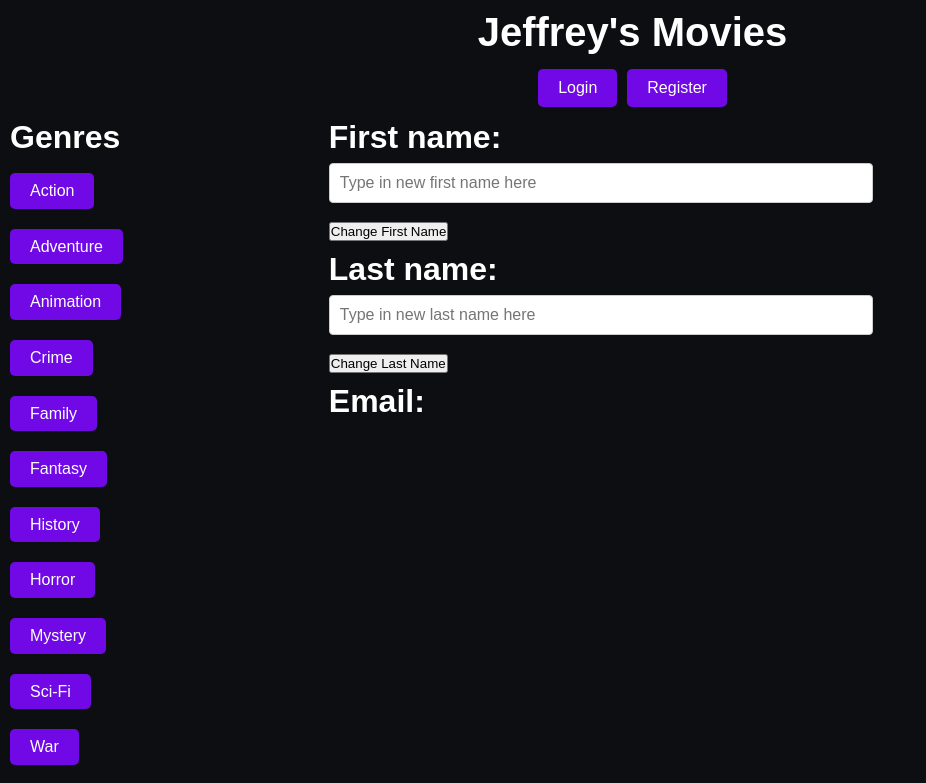
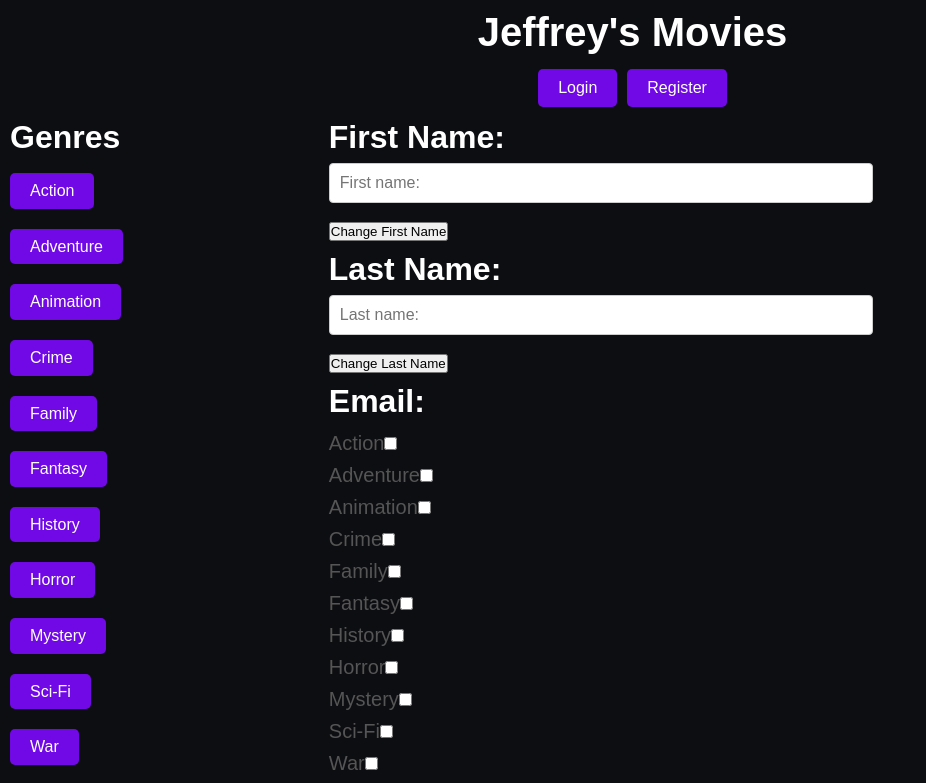
Before and after one commit to JeffreyHe3/Assignment-6, a React (Vite) app: page /movies/settings in a window 1280 px wide. Shown: the top 783 px of the page, without its empty margins (0-926 px from the left). Built offline with nearby package versions, Linux system fonts and the light colour scheme.

Commit message:
Added search and checkboxes

```diff
--- a/src/Components/Header.jsx
+++ b/src/Components/Header.jsx
@@ -4,7 +4,7 @@ import { useStoreContext } from "../Context";
 
 function Header() {
     const navigate = useNavigate();
-    const { setLogged, logged, fName } = useStoreContext();
+    const { setLogged, logged, fName, setSearch } = useStoreContext();
 
     function debounce(func, delay) {
         let timer;
@@ -19,7 +19,7 @@ function Header() {
     }
 
     const handleSearch = debounce(() => {
-
+        navigate('/movies/search');
     }, 400);
 
     return (
@@ -31,7 +31,7 @@ function Header() {
             {logged && <button className="headerButtons" onClick={() => navigate("/movies/cart")}>Cart</button>}
             {logged && <button className="headerButtons" onClick={() => navigate("/movies/settings")}>Settings</button>}
             {logged && <button className="headerButtons" onClick={() => { setLogged(false); navigate("/"); }}>Logout</button>}<br />
-            {logged && <input type="text" id="searchBar" placeholder="Search Movies Here" onInput={() => handleSearch()} />}
+            {logged && <input type="text" id="searchBar" placeholder="Search Movies Here" onInput={() => handleSearch()} onChange={event => { setSearch(String(event.target.value)) }} />}
         </div>
     )
 }
--- a/src/Context/index.jsx
+++ b/src/Context/index.jsx
@@ -8,6 +8,7 @@ export const StoreProvider = ({ children }) => {
     const [fName, setFName] = useState("");
     const [lName, setLName] = useState("");
     const [email, setEmail] = useState("");
+    const [search, setSearch] = useState("");
     const [cart, setCart] = useState(Map());
     const [fGenre, setFGenre] = useState([]);
 
--- a/src/Views/MoviesView.jsx
+++ b/src/Views/MoviesView.jsx
@@ -5,7 +5,7 @@ import Footer from "../components/Footer";
 import Genres from "../components/Genres";
 
 function MovieView() {
-    let genreList = [
+    const genreList = [
         {
             "genre": "Action", "id": 28
         },
--- a/src/Views/RegisterView.jsx
+++ b/src/Views/RegisterView.jsx
@@ -6,10 +6,48 @@ import { useStoreContext } from "../Context";
 import "./RegisterView.css";
 
 function RegisterView() {
-    const { setEmail, setLogged, setFName, setLName } = useStoreContext();
+    const { setEmail, setLogged, setFName, setLName, setFGenre } = useStoreContext();
     const navigate = useNavigate();
     const [p1, setP1] = useState("");
     const [p2, setP2] = useState("");
+    const genreList = [
+        {
+            "genre": "Action", "id": 28
+        },
+        {
+            "genre": "Adventure", "id": 12
+        },
+        {
+            "genre": "Animation", "id": 16
+        },
+        {
+            "genre": "Crime", "id": 80
+        },
+        {
+            "genre": "Family", "id": 10751
+        },
+        {
+            "genre": "Fantasy", "id": 14
+        },
+        {
+            "genre": "History", "id": 36
+        },
+        {
+            "genre": "Horror", "id": 27
+        },
+        {
+            "genre": "Mystery", "id": 9648
+        },
+        {
+            "genre": "Sci-Fi", "id": 878
+        },
+        {
+            "genre": "War", "id": 10752
+        },
+        {
+            "genre": "Western", "id": 37
+        }
+    ]
 
     const handleSubmit = (e) => {
         e.preventDefault();
@@ -40,9 +78,14 @@ function RegisterView() {
                     <input id="1Password" type="password" className="input" name="1Password" onChange={event => { setP1(Number(event.target.value)) }} required />
                     <label htmlFor="2Password" className="inputLabel">Re-enter Password</label>
                     <input id="2Password" type="password" className="input" name="2Password" onChange={event => { setP2(Number(event.target.value)) }} required />
-                    <input type="submit" value="Register" /><br />
                     <label>Choose at least 5 of your favourite genres</label><br />
-                    <input type="checkbox"></input>
+                    {genreList && genreList.map(genre => (
+                    <div key={genre.id}>
+                        <label>{genre.genre}</label>
+                        <input type="checkbox"></input>
+                    </div>
+                ))}
+                <input type="submit" value="Register" /><br />
                 </form>
             </div>
             <Footer />
--- a/src/Views/SettingsView.jsx
+++ b/src/Views/SettingsView.jsx
@@ -3,6 +3,44 @@ import { useStoreContext } from "../Context";
 
 function SettingsView() {
     const { email, lName, fName, setEmail, setFName, setLName, fGenre, setFGenre } = useStoreContext();
+    const genreList = [
+        {
+            "genre": "Action", "id": 28
+        },
+        {
+            "genre": "Adventure", "id": 12
+        },
+        {
+            "genre": "Animation", "id": 16
+        },
+        {
+            "genre": "Crime", "id": 80
+        },
+        {
+            "genre": "Family", "id": 10751
+        },
+        {
+            "genre": "Fantasy", "id": 14
+        },
+        {
+            "genre": "History", "id": 36
+        },
+        {
+            "genre": "Horror", "id": 27
+        },
+        {
+            "genre": "Mystery", "id": 9648
+        },
+        {
+            "genre": "Sci-Fi", "id": 878
+        },
+        {
+            "genre": "War", "id": 10752
+        },
+        {
+            "genre": "Western", "id": 37
+        }
+    ]
 
     const handleSubmit = (e) => {
         e.preventDefault();
@@ -12,13 +50,19 @@ function SettingsView() {
     return (
         <div>
             <form onSubmit={handleSubmit}>
-                <h1>{`First name: ${fName}`}</h1>
-                <input type="text" placeholder="Type in new first name here"></input>
+                <h1>First Name:</h1>
+                <input type="text" placeholder={`First name: ${fName}`}></input>
                 <button>Change First Name</button>
-                <h1>{`Last name: ${lName}`}</h1>
-                <input type="text" placeholder="Type in new last name here"></input>
+                <h1>Last Name:</h1>
+                <input type="text" placeholder={`Last name: ${lName}`}></input>
                 <button>Change Last Name</button>
                 <h1>{`Email: ${email}`}</h1>
+                {genreList && genreList.map(genre => (
+                    <div key={genre.id}>
+                        <label>{genre.genre}</label>
+                        <input type="checkbox"></input>
+                    </div>
+                ))}
             </form>
         </div>
     )
```
Also changed, not shown: src/Views/SearchView.jsx (+57 -4 lines).
